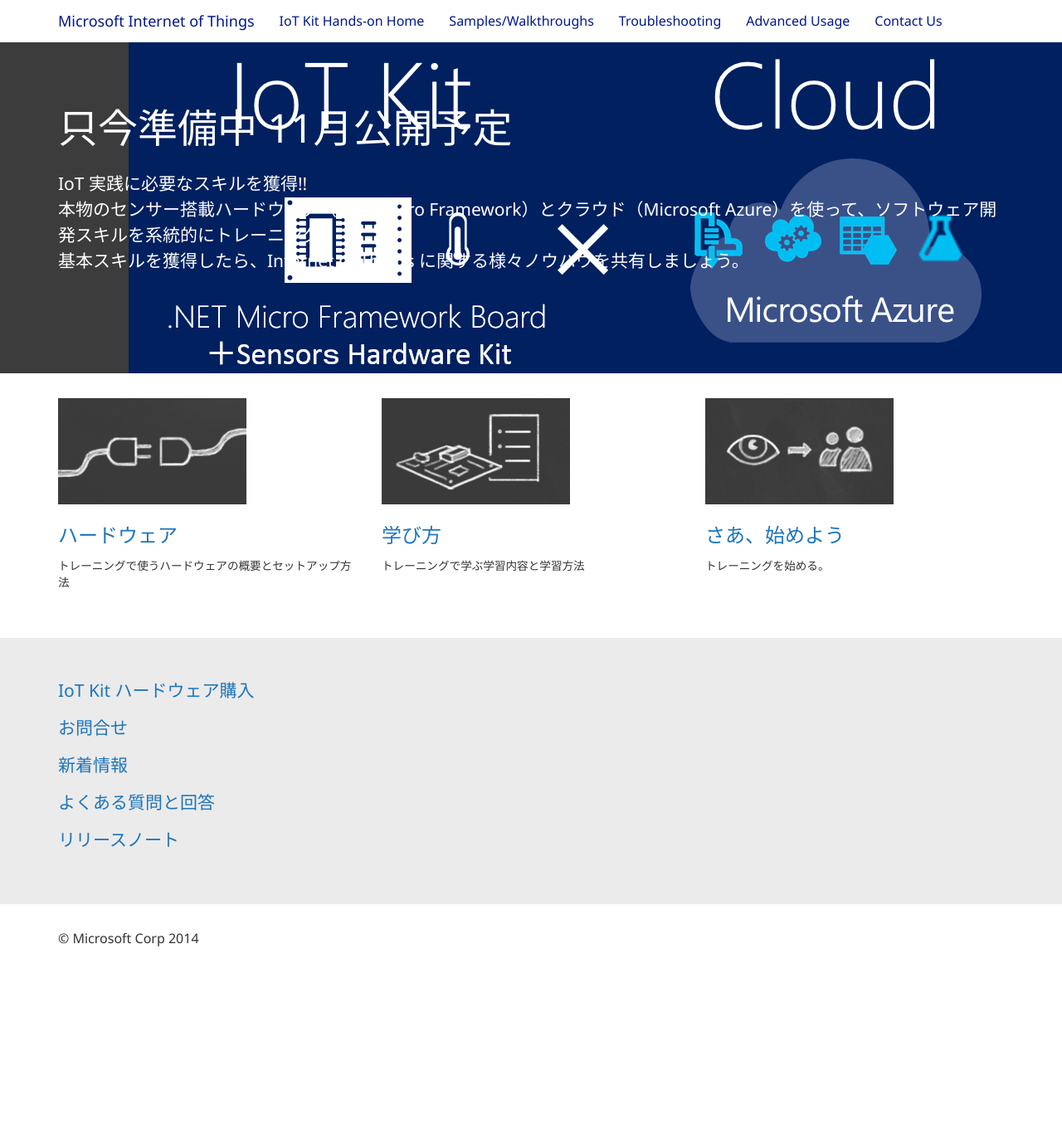
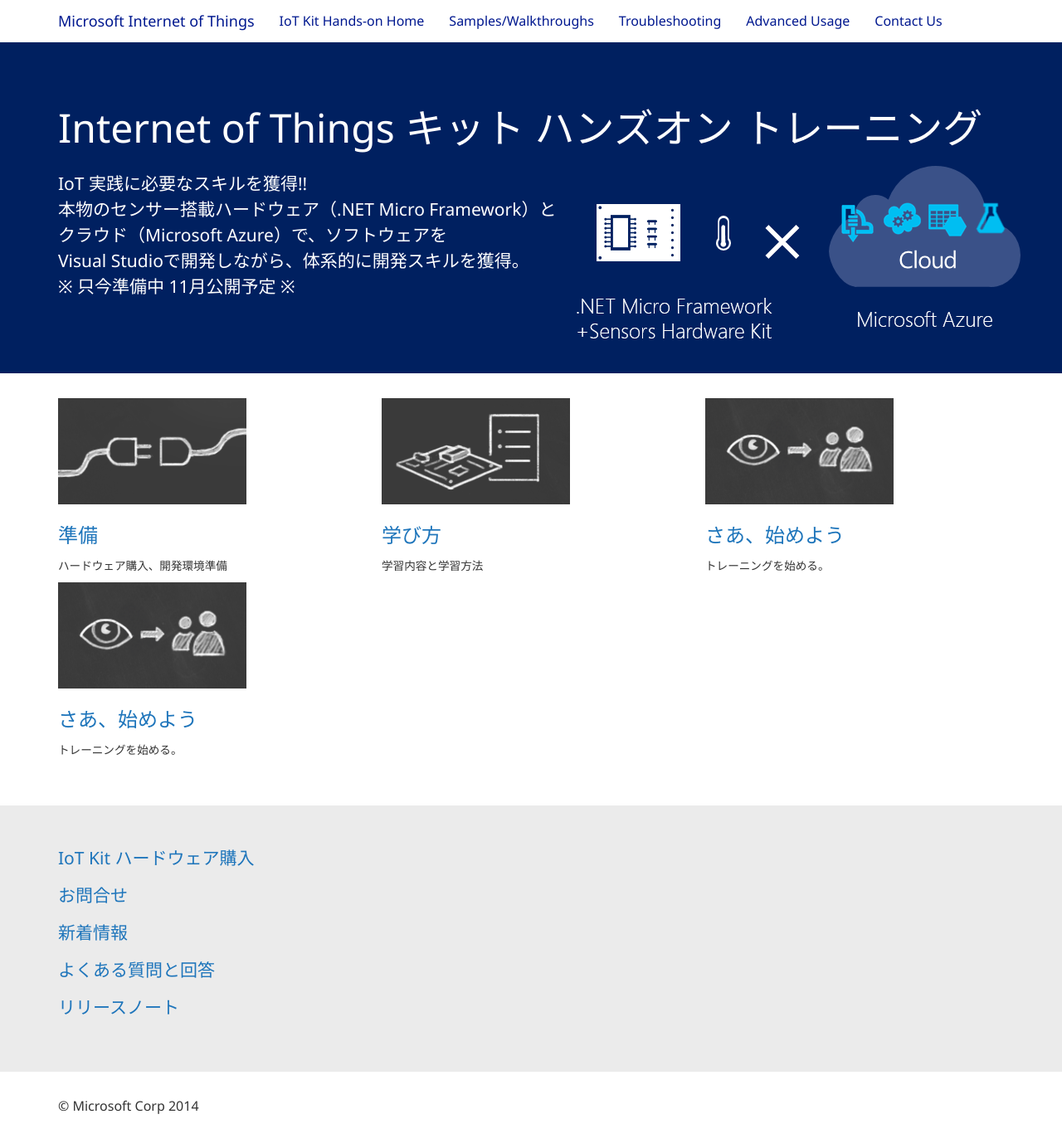
Before and after one commit to ms-iotkithol-jp/ms-iotkithol-jp.github.io, a Jekyll site: the page index.htm, which Jekyll copies as it is, in a window 1280 px wide and 1355 px high. Shown: the whole window at 83% size. Built offline with Jekyll 4.4.1, drawn with Linux system fonts in a browser that asks for light colours; nearby versions of some CDN libraries.

Commit message:
Intermediate Check

```diff
--- a/css/main.css
+++ b/css/main.css
@@ -68,7 +68,7 @@
 
 .jumbotron
 {
-  background-color: #3C3C3C;
+  background-color: #002060;
   color: #ffffff;
 }
 
--- a/index.htm
+++ b/index.htm
@@ -59,11 +59,11 @@
     <!-- Main jumbotron for a primary marketing message or call to action -->
     <div class="jumbotron headerBackground">
       <div class="container">
-        <h1 class="ttl_toppage">只今準備中 11月公開予定</h1>
+        <h1 class="ttl_toppage">Internet of Things キット ハンズオン トレーニング</h1>
         <p>
 			<span class="sub_toppage">IoT 実践に必要なスキルを獲得!!<br/>
-            本物のセンサー搭載ハードウェア（.NET Micro Framework）とクラウド（Microsoft Azure）を使って、ソフトウェア開発スキルを系統的にトレーニング。<br/>
-            基本スキルを獲得したら、Internet of Things に関する様々ノウハウを共有しましょう。</span>
+            本物のセンサー搭載ハードウェア（.NET Micro Framework）と<br/>クラウド（Microsoft Azure）で、ソフトウェアを<br/>Visual Studioで開発しながら、体系的に開発スキルを獲得。<br/>
+            ※ 只今準備中 11月公開予定 ※</span>
         </p>
       </div>
     </div>
@@ -82,19 +82,24 @@
         </div -->
         <div class="col-md-4">
           <img src="images/image_connect.png" /><br/>
-          <h2 class="sub_ttl_toppage"><a class="HomepageTileLink" href="SetupPC.htm">ハードウェア</a></h2>
-          <p class="sub_txt_toppage">トレーニングで使うハードウェアの概要とセットアップ方法</p>
+          <h2 class="sub_ttl_toppage"><a class="HomepageTileLink" href="SetupPC.htm">準備</a></h2>
+          <p class="sub_txt_toppage">ハードウェア購入、開発環境準備</p>
         </div>
         <div class="col-md-4">
           <img src="images/image_make.png" /><br/>
           <h2 class="sub_ttl_toppage"><a class="HomepageTileLink" href="SetupGalileo.htm">学び方</a></h2>
-          <p class="sub_txt_toppage">トレーニングで学ぶ学習内容と学習方法</p>
+          <p class="sub_txt_toppage">学習内容と学習方法</p>
         </div>
-        <div class="col-md-4">
-          <img src="images/image_explore.png" /><br/>
-          <h2 class="sub_ttl_toppage"><a class="HomepageTileLink" href="SampleApps.htm">さあ、始めよう</a></h2>
-          <p class="sub_txt_toppage">トレーニングを始める。</p>
-        </div>
+          <div class="col-md-4">
+              <img src="images/image_explore.png" /><br />
+              <h2 class="sub_ttl_toppage"><a class="HomepageTileLink" href="SampleApps.htm">さあ、始めよう</a></h2>
+              <p class="sub_txt_toppage">トレーニングを始める。</p>
+          </div>
+          <div class="col-md-4">
+              <img src="images/image_explore.png" /><br />
+              <h2 class="sub_ttl_toppage"><a class="HomepageTileLink" href="SampleApps.htm">さあ、始めよう</a></h2>
+              <p class="sub_txt_toppage">トレーニングを始める。</p>
+          </div>
       </div>
     </div>
     <div class="jumbotron jumbo-linklist">
```
Also changed, not shown: LetsBegin.md (added, +17 -0 lines), UnderConstruction.md (added, +13 -0 lines), WelcomeAndFAQ.md (+6 -22 lines), WhatsNew.md (+2 -6 lines), images/IoTKitHandsOnTrainingHeader.png.
